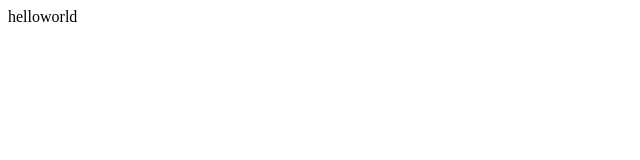
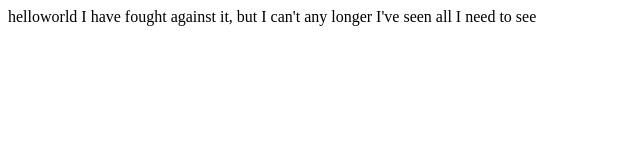
Before and after one commit to Z-Szabadkai/FirstPersonalRepository, a plain HTML site: page index.html in a window 1280 px wide. Shown: the whole page, without its empty margins (0-640 px from the left). Drawn offline with Linux system fonts and the light colour scheme.

Commit message:
Added new extended message

```diff
--- a/index.html
+++ b/index.html
@@ -4,5 +4,7 @@
 </head>
 <body>
 helloworld
+I have fought against it, but I can't any longer
+I've seen all I need to see
 </body>
 </html>
```
